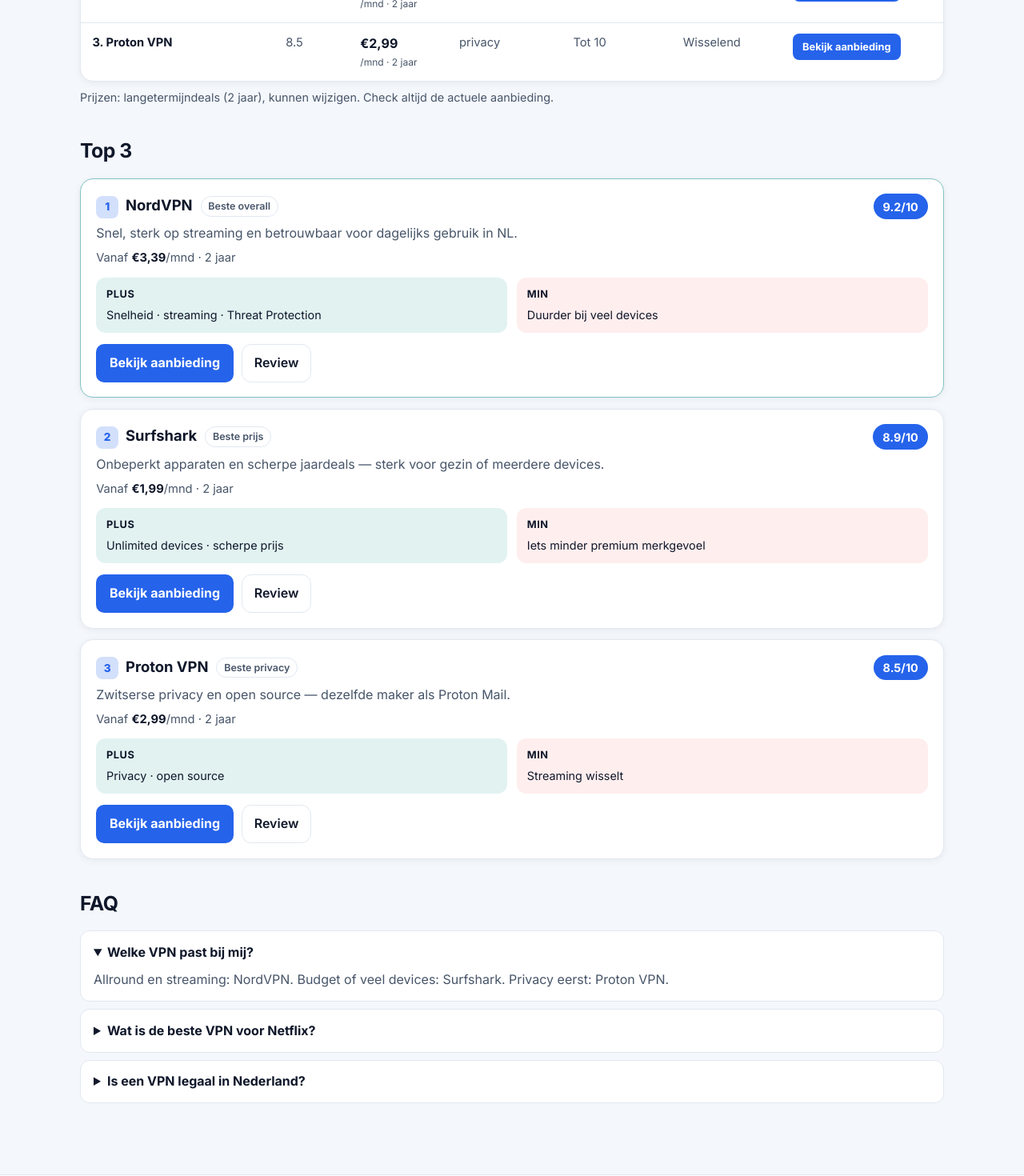
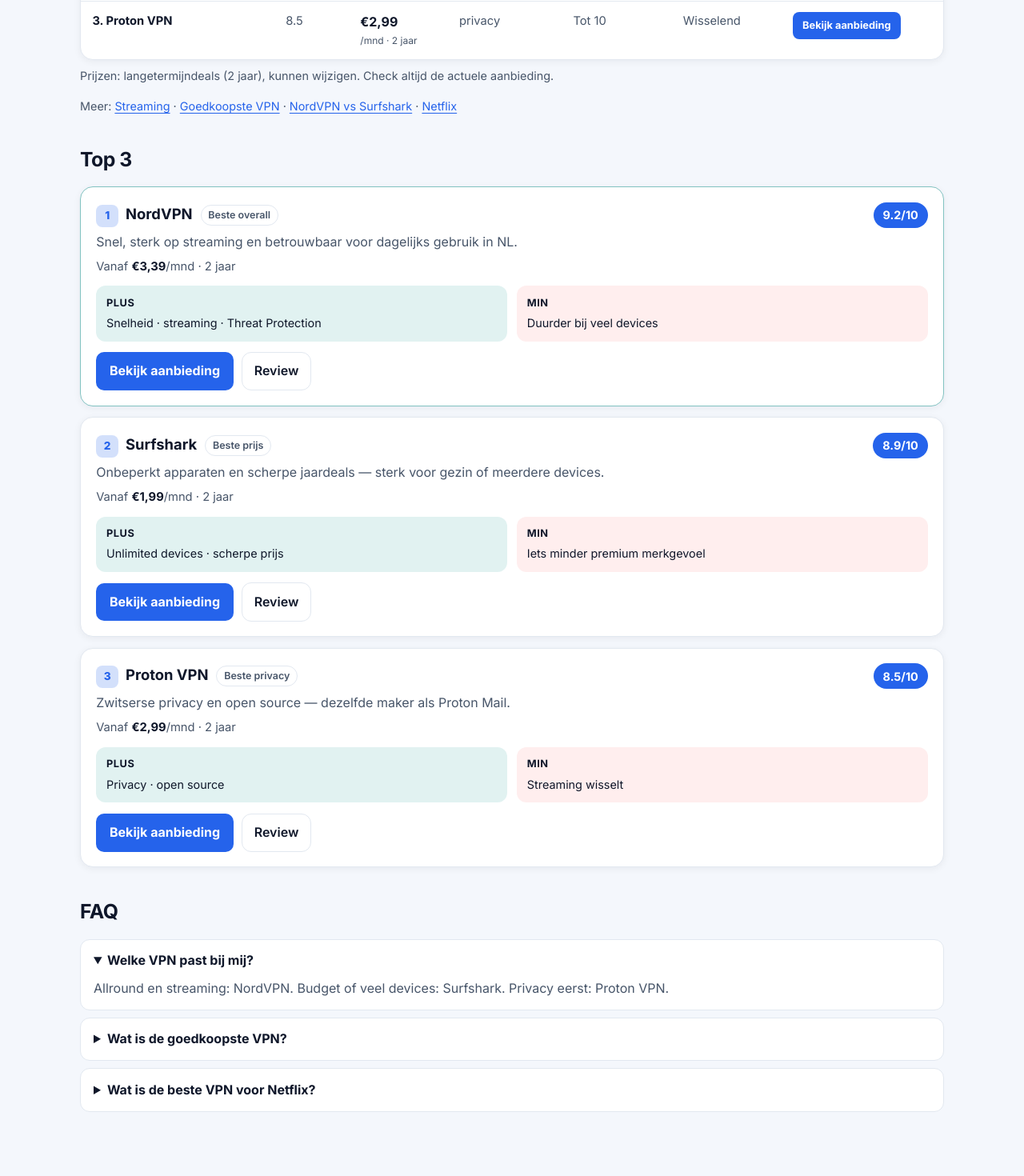
Before and after one commit to jessedkramer/vpnscore, a Next.js app: page / in a window 1280 px wide. Shown: the part 640-2110 px from the top of the page at 80% size. Built offline with nearby package versions, Linux system fonts and the light colour scheme.

Commit message:
copy: homepage links naar landers + FAQ goedkoopste

```diff
--- a/app/page.tsx
+++ b/app/page.tsx
@@ -64,12 +64,12 @@
     a: "Allround en streaming: NordVPN. Budget of veel devices: Surfshark. Privacy eerst: Proton VPN.",
   },
   {
-    q: "Wat is de beste VPN voor Netflix?",
-    a: "Voor betrouwbaarheid: NordVPN. Voor prijs: Surfshark. Meer details in onze Netflix-gids.",
+    q: "Wat is de goedkoopste VPN?",
+    a: "Op langetermijndeals meestal Surfshark. Zie onze goedkoopste-VPN-pagina voor de prijsvergelijking.",
   },
   {
-    q: "Is een VPN legaal in Nederland?",
-    a: "Ja. Illegaal gebruik blijft illegaal — de VPN zelf niet.",
+    q: "Wat is de beste VPN voor Netflix?",
+    a: "Voor betrouwbaarheid: NordVPN. Voor prijs: Surfshark. Meer in onze Netflix- en streaming-gidsen.",
   },
 ] as const;
 
@@ -133,7 +133,7 @@
           </span>
         </p>
         <p className="muted hero-lead">
-          NordVPN, Surfshark of Proton VPN — scores en prijzen naast elkaar, daarna kiezen.
+          Scores en prijzen naast elkaar — daarna door naar de aanbieding.
         </p>
         <div className="actions">
           <a className="btn" href="#vergelijking">
@@ -201,6 +201,15 @@
       <p className="small muted table-note">
         Prijzen: langetermijndeals (2 jaar), kunnen wijzigen. Check altijd de actuele aanbieding.
       </p>
+      <p className="small">
+        Meer: <Link href="/vpn-streaming">Streaming</Link>
+        {" · "}
+        <Link href="/goedkoopste-vpn">Goedkoopste VPN</Link>
+        {" · "}
+        <Link href="/nordvpn-vs-surfshark">NordVPN vs Surfshark</Link>
+        {" · "}
+        <Link href="/vpn-netflix">Netflix</Link>
+      </p>
 
       <h2 id="top3">Top 3</h2>
       {vpns.map((v) => (
```
